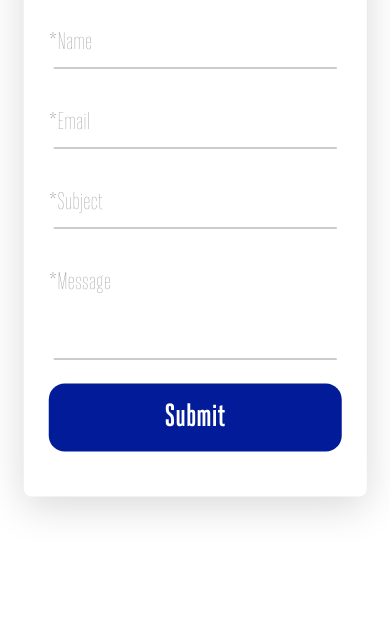
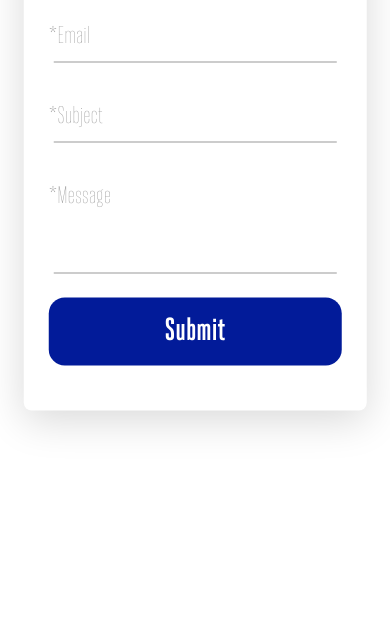
Before and after one commit to OwenWright8/SIA, a plain HTML site: page contact.html in a window 390 px wide. Shown: the part 318-939 px from the top of the page. Drawn offline with Linux system fonts and the light colour scheme.

Commit message:
moving container

```diff
--- a/contact.html
+++ b/contact.html
@@ -38,7 +38,7 @@
     .container {
       z-index: 4;
       position: absolute;
-      top: 57%;
+      top: 56%;
       left: 50%;
       transform: translate(-50%, -50%);
       width: 35vw;
@@ -145,7 +145,7 @@
       .container {
         width: 75vw;
         padding: 25px;
-        margin-top: 10vw;
+        margin-top: -10vw;
       }
 
       input,
```
